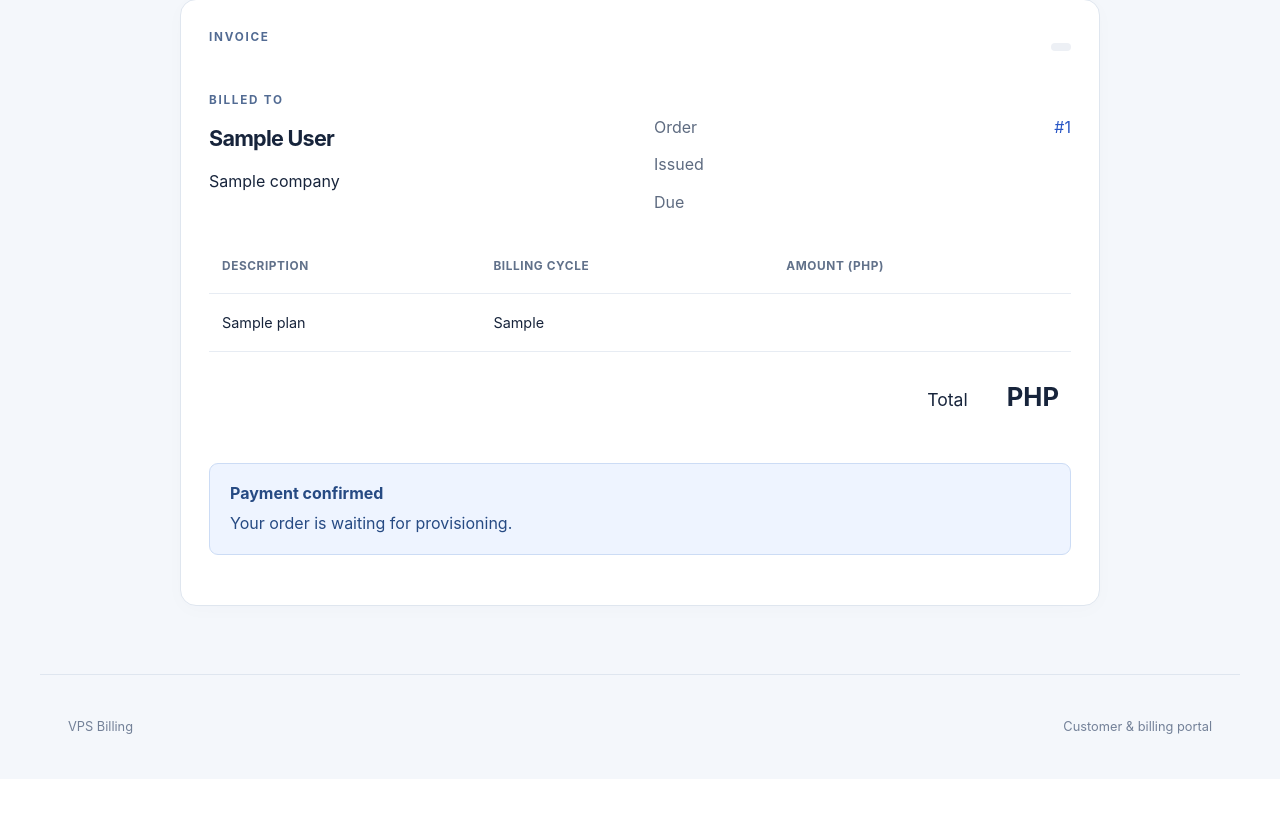
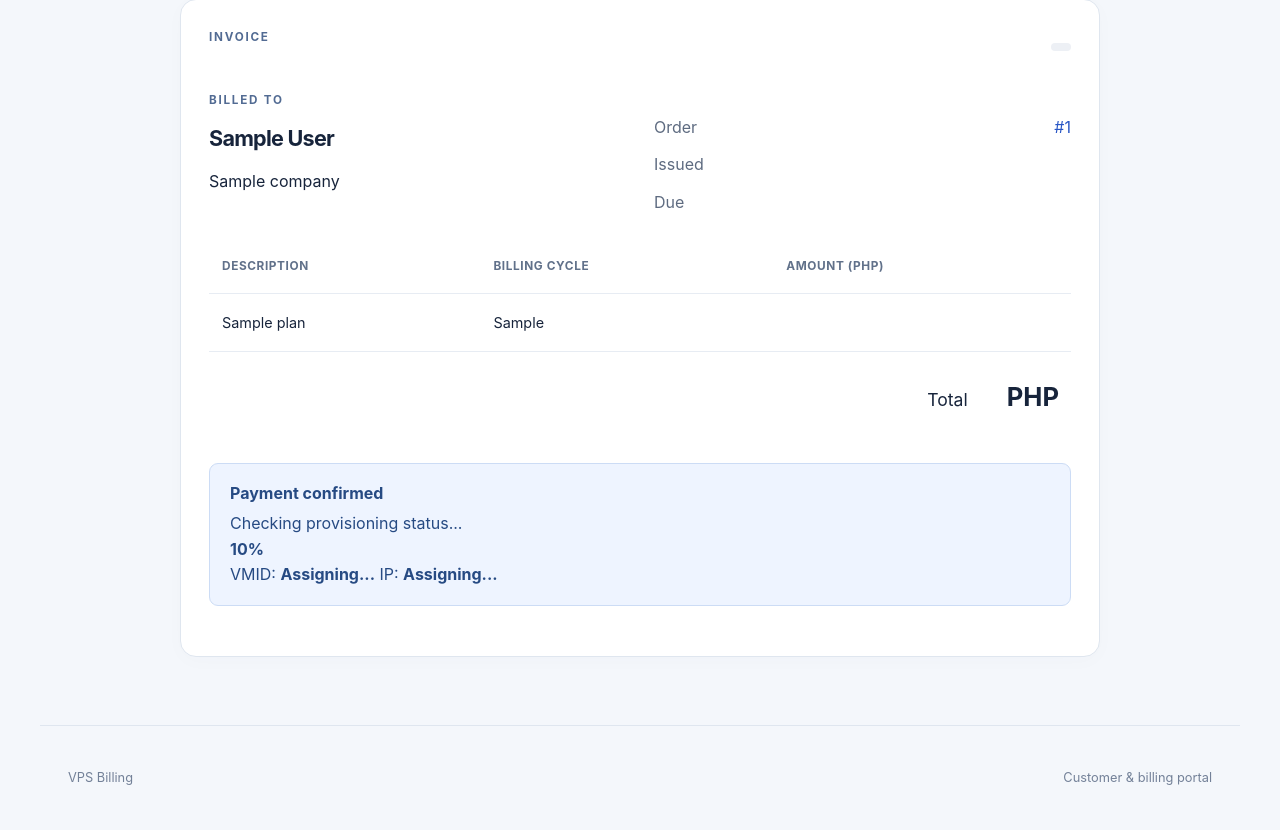
Before and after one commit to john-selwyn/proxmox-billing, a Django app: template billing/templates/billing/invoice.html in a window 1280 px wide. Shown: the part 177-1007 px from the top of the page. Before the commit the page ends 911 px from the top, so only its background shows below. Run offline with Django 5.2, Linux system fonts and the light colour scheme; tables that the repository leaves empty hold one stand-in row (values such as "Sample post"); the template is opened without the code that fills it: values that come from a table or form of the project are taken from there, most other values are stand-ins (such as "Sample title", 1, 10 or a date in 2020); data that the repository does not hold is empty.

Commit message:
Add live provisioning progress UI

```diff
--- a/billing/templates/billing/provisioning_status.html
+++ b/billing/templates/billing/provisioning_status.html
@@ -1,17 +1,106 @@
 {% if order.invoice.status == 'PAID' %}
-<div class="notice">
-  <strong>Payment confirmed</strong>
-  {% if order.status == 'ACTIVE' %}
-    <p>Your VPS is active.</p>
-  {% elif order.status == 'FAILED' %}
-    <p>VPS provisioning failed. Your payment remains recorded. Please contact support with order #{{ order.pk }}.</p>
-  {% elif order.status == 'PROVISIONING' %}
-    <p>Your VPS is provisioning. Status is updated by our billing service.</p>
-  {% elif order.status == 'PAID' %}
-    <p>Your order is waiting for provisioning.</p>
+<div class="notice provisioning-card"
+     id="provisioning-status"
+     data-status-url="{% url 'customer_provisioning_status' order.pk %}">
+  <div class="provisioning-heading">
+    <div>
+      <strong>Payment confirmed</strong>
+      <p id="provisioning-step">
+        {% if order.status == 'ACTIVE' %}
+          Your VPS is active.
+        {% elif order.status == 'FAILED' %}
+          VPS provisioning failed.
+        {% elif order.provisioning_step %}
+          {{ order.provisioning_step }}
+        {% elif order.status == 'PROVISIONING' %}
+          Preparing your VPS...
+        {% else %}
+          Waiting for provisioning...
+        {% endif %}
+      </p>
+    </div>
+    <strong class="provisioning-percent" id="provisioning-percent">
+      {% if order.status == 'ACTIVE' %}100{% else %}{{ order.provisioning_progress }}{% endif %}%
+    </strong>
+  </div>
+
+  {% if order.status != 'FAILED' %}
+  <div class="provisioning-track" aria-label="VPS provisioning progress">
+    <div class="provisioning-bar" id="provisioning-bar"
+         style="width:{% if order.status == 'ACTIVE' %}100{% else %}{{ order.provisioning_progress }}{% endif %}%"></div>
+  </div>
   {% endif %}
+
+  <div class="provisioning-meta">
+    <span>VMID: <strong id="provisioning-vmid">{{ order.provisioning_vmid|default:"Assigning..." }}</strong></span>
+    <span>IP: <strong id="provisioning-ip">{{ order.provisioning_ip_address|default:"Assigning..." }}</strong></span>
+  </div>
+
   {% if order.provisioning_error and order.status != 'FAILED' %}
-    <p>We could not confirm the latest provisioning status. Your payment is safe; support can check order #{{ order.pk }}.</p>
+    <p id="provisioning-warning">We could not confirm the latest provisioning status. Your payment is safe; status checks will continue.</p>
   {% endif %}
 </div>
+
+{% if order.status == 'PROVISIONING' or order.status == 'PAID' %}
+<script>
+(() => {
+  const root = document.getElementById("provisioning-status");
+  if (!root) return;
+
+  const step = document.getElementById("provisioning-step");
+  const percent = document.getElementById("provisioning-percent");
+  const bar = document.getElementById("provisioning-bar");
+  const vmid = document.getElementById("provisioning-vmid");
+  const ip = document.getElementById("provisioning-ip");
+  const url = root.dataset.statusUrl;
+  let stopped = false;
+
+  async function poll() {
+    if (stopped) return;
+    try {
+      const response = await fetch(url, {
+        cache: "no-store",
+        headers: {"X-Requested-With": "XMLHttpRequest"}
+      });
+      if (!response.ok) throw new Error("status unavailable");
+
+      const data = await response.json();
+      const value = Math.max(0, Math.min(100, Number(data.progress) || 0));
+      percent.textContent = value + "%";
+      if (bar) bar.style.width = value + "%";
+      step.textContent = data.step || (data.status === "ACTIVE" ? "Your VPS is active." : "Preparing your VPS...");
+      vmid.textContent = data.vmid || "Assigning...";
+      ip.textContent = data.ip_address || "Assigning...";
+
+      if (data.status === "ACTIVE") {
+        percent.textContent = "100%";
+        if (bar) {
+          bar.style.width = "100%";
+          bar.classList.add("complete");
+        }
+        step.textContent = data.ip_address ? "VPS ready. Connection details are available." : "VPS ready. Waiting for its IP address...";
+      }
+
+      if (data.status === "FAILED") {
+        stopped = true;
+        step.textContent = "VPS provisioning failed. Your payment remains recorded. Please contact support with order #{{ order.pk }}.";
+        root.classList.add("provisioning-failed");
+        return;
+      }
+
+      // Keep polling an ACTIVE VPS until its guest IP appears.
+      if (data.status === "ACTIVE" && data.ip_address) {
+        stopped = true;
+        return;
+      }
+    } catch (error) {
+      step.textContent = "Checking provisioning status...";
+    }
+    setTimeout(poll, 3000);
+  }
+
+  poll();
+})();
+</script>
 {% endif %}
+{% endif %}
```
